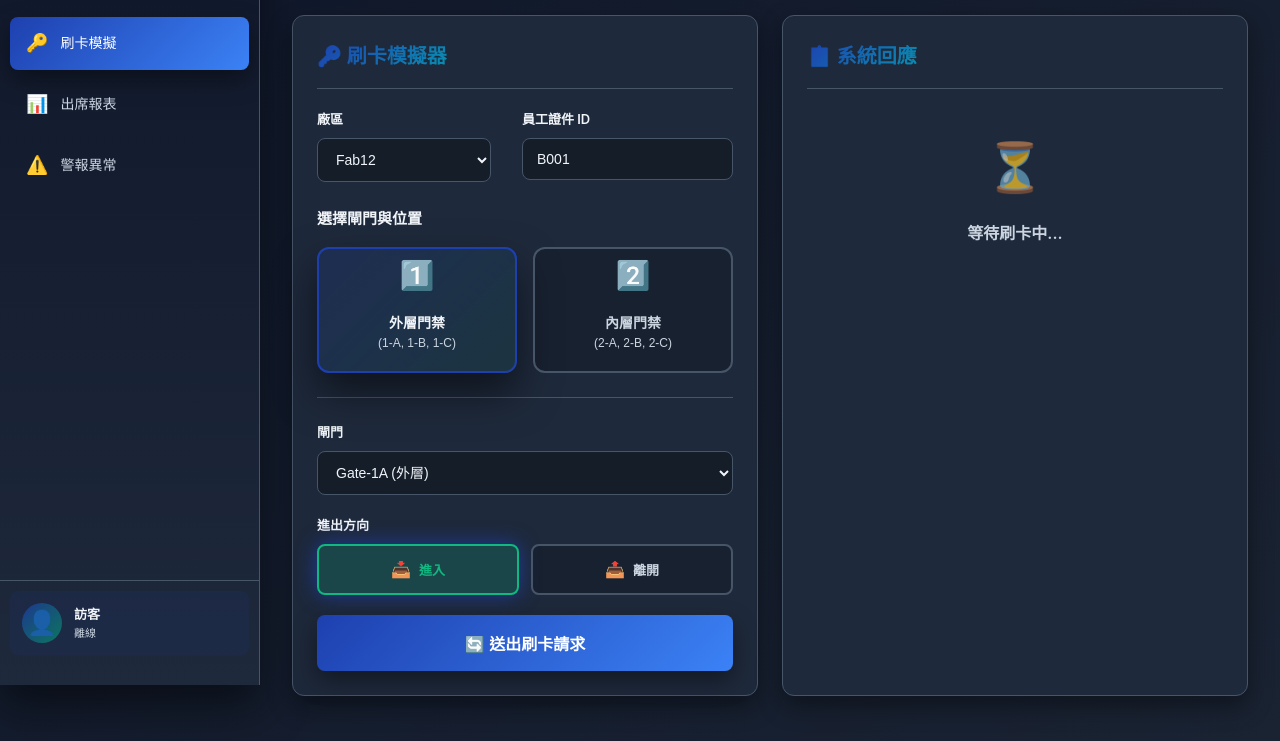
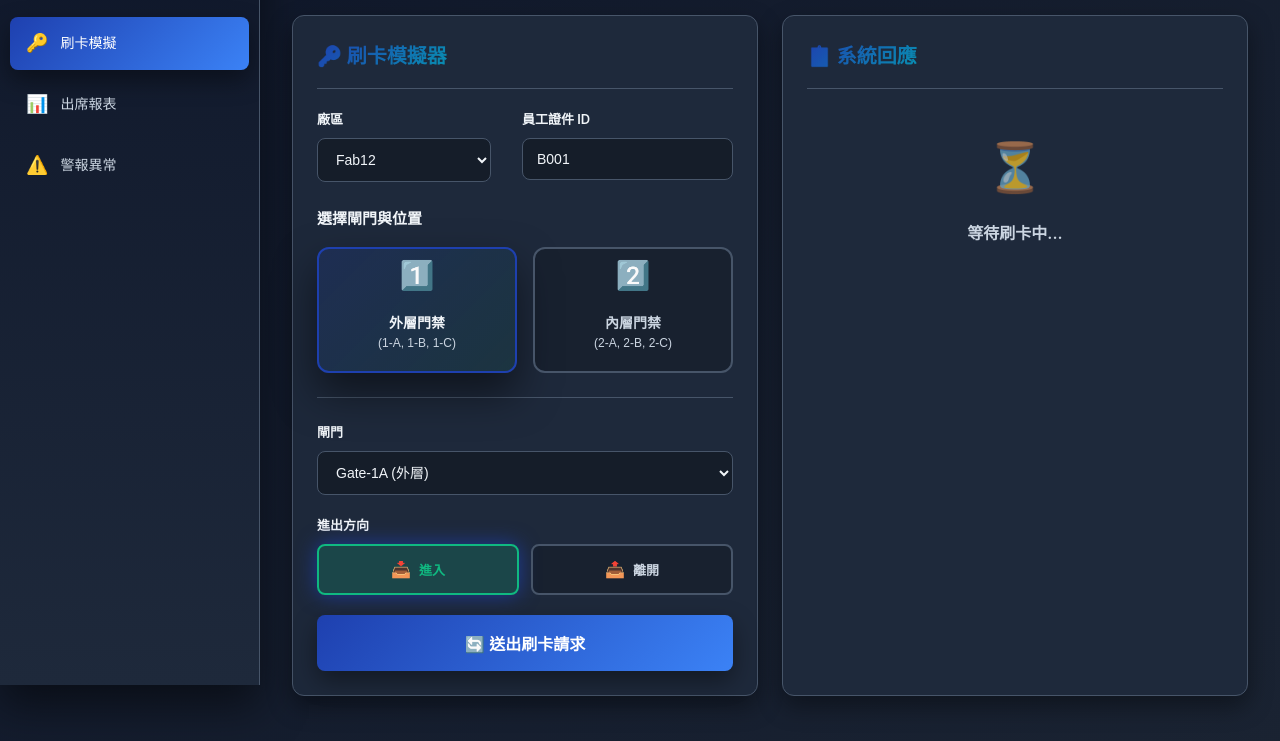
Before and after one commit to zychen1204/FP-PACS-system, a plain HTML site: page frontend/index.html in a window 1280 px wide. Shown: the part 115-856 px from the top of the page. Drawn offline with nearby package versions, Linux system fonts and the light colour scheme; a script that the page names is missing.

Commit message:
refactor: remove sidebar footer and user profile section

```diff
--- a/frontend/index.html
+++ b/frontend/index.html
@@ -35,16 +35,6 @@
                 <span class="nav-label">警報異常</span>
             </a>
         </nav>
-
-        <div class="sidebar-footer">
-            <div class="user-profile">
-                <div class="avatar">👤</div>
-                <div class="profile-info">
-                    <div class="profile-name" id="profile-name">訪客</div>
-                    <div class="profile-status" id="profile-status">離線</div>
-                </div>
-            </div>
-        </div>
     </aside>
 
     <!-- Main Content -->
```
